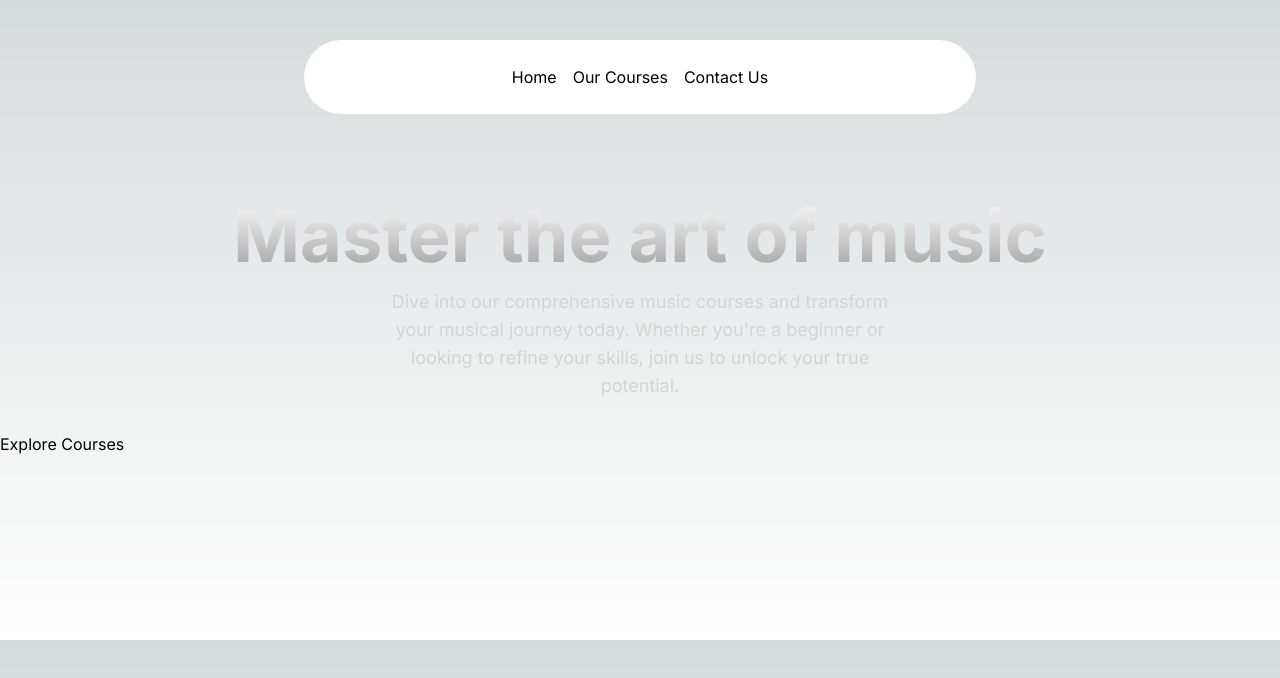
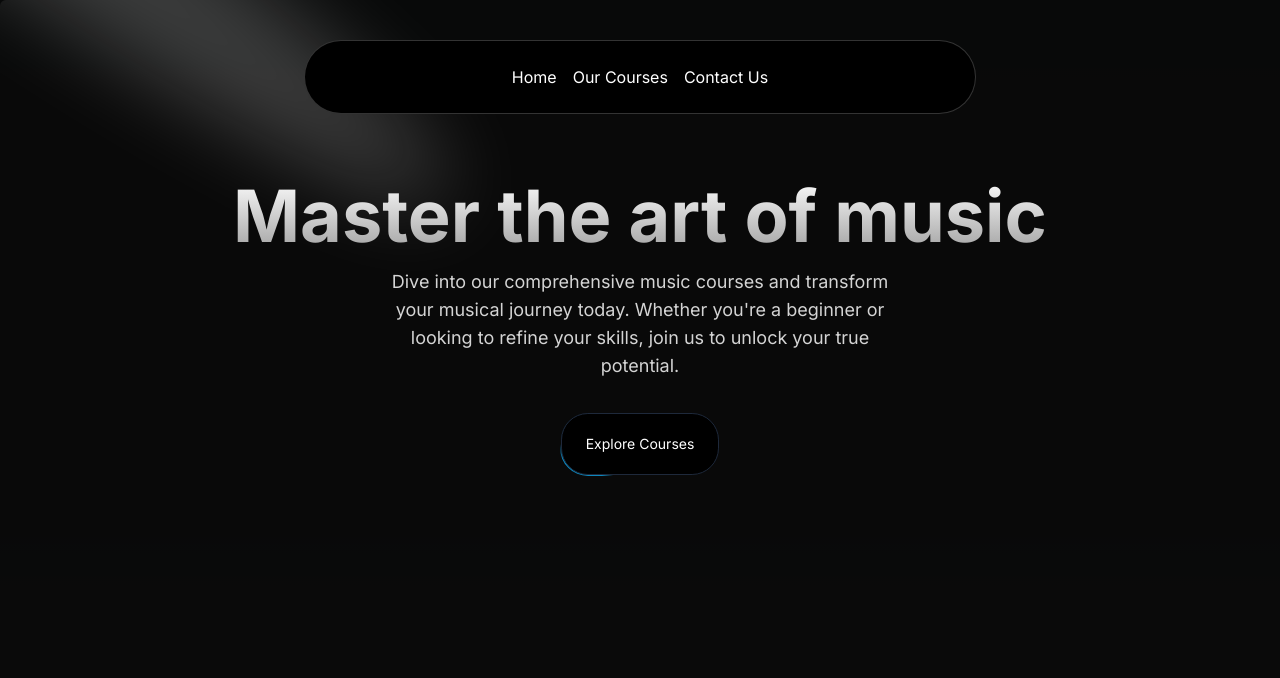
Before and after one commit to aamna-ansari/DevXcel, a Next.js app: page / in a window 1280 px wide. Shown: the top 678 px of the page. Built offline with nearby package versions, Linux system fonts and the light colour scheme.

Commit message:
Completed HeroSection

```diff
--- a/src/app/layout.tsx
+++ b/src/app/layout.tsx
@@ -6,7 +6,7 @@
 const inter = Inter({ subsets: ["latin"] });
 
 export const metadata: Metadata = {
-  title: "Create Next App",
+  title: "VibeWaves",
   description: "Generated by create next app",
 };
 
@@ -16,7 +16,7 @@
   children: React.ReactNode;
 }>) {
   return (
-    <html lang="en">
+    <html lang="en" className="dark">
       <body className={inter.className}>
         <div className="relative w-full flex items-center justify-center ">
           <Navbar />
--- a/src/app/page.tsx
+++ b/src/app/page.tsx
@@ -2,7 +2,9 @@
 export default function Home() {
   return (
       <>
+      <main className="min-h-screen bg-black/[0.96] antialiased bg-grid-white/[0.02]">
       <HeroSection/>
+      </main>
       </>
 
   );
--- a/src/compontents/HeroSection.tsx
+++ b/src/compontents/HeroSection.tsx
@@ -2,11 +2,12 @@
 import React from 'react'
 import Link from 'next/link'
 import { Spotlight } from './ui/Spotlight'
+import { Button } from "./ui/moving-border";
 
 const HeroSection = () => {
   return (
     <div className='h-auto md:h-[40rem] w-full rounded-md flex flex-col justify-center relative overflow-hidden mx-auto py-10 md:py-0'>
-        {/* <Spotlight/>  */} {/* Uncomment this line to see the spotlight animation */}
+      <Spotlight/>
         <div className=' p-4 relative z-10 w-full text-center'>
         <h1 className="mt-20 md:mt-0 text-4xl md:text-7xl font-bold bg-clip-text text-transparent bg-gradient-to-b from-neutral-50 to-neutral-400"
             >Master the art of music</h1>
@@ -14,9 +15,10 @@
             className="mt-4 font-normal text-base md:text-lg text-neutral-300 max-w-lg mx-auto"
             >Dive into our comprehensive music courses and transform your musical journey today. Whether you're a beginner or looking to refine your skills, join us to unlock your true potential.</p>
         </div>
-        <div className="mt-4">
+        <div className="mt-4 text-center">
             <Link href={'/courses'}>
-            Explore Courses
+            <Button borderRadius="1.75rem"
+                    className="bg-white dark:bg-black text-black dark:text-white border-neutral-200 dark:border-slate-800">Explore Courses</Button>
             </Link>
         </div>
     </div>
--- /dev/null
+++ b/src/compontents/ui/moving-border.tsx
@@ -0,0 +1,139 @@
+"use client";
+import React from "react";
+import {
+  motion,
+  useAnimationFrame,
+  useMotionTemplate,
+  useMotionValue,
+  useTransform,
+} from "framer-motion";
+import { useRef } from "react";
+import { cn } from "@/lib/utils";
+
+export function Button({
+  borderRadius = "1.75rem",
+  children,
+  as: Component = "button",
+  containerClassName,
+  borderClassName,
+  duration,
+  className,
+  ...otherProps
+}: {
+  borderRadius?: string;
+  children: React.ReactNode;
+  as?: any;
+  containerClassName?: string;
+  borderClassName?: string;
+  duration?: number;
+  className?: string;
+  [key: string]: any;
+}) {
+  return (
+    <Component
+      className={cn(
+        "bg-transparent relative text-xl  h-16 w-40 p-[1px] overflow-hidden ",
+        containerClassName
+      )}
+      style={{
+        borderRadius: borderRadius,
+      }}
+      {...otherProps}
+    >
+      <div
+        className="absolute inset-0"
+        style={{ borderRadius: `calc(${borderRadius} * 0.96)` }}
+      >
+        <MovingBorder duration={duration} rx="30%" ry="30%">
+          <div
+            className={cn(
+              "h-20 w-20 opacity-[0.8] bg-[radial-gradient(var(--sky-500)_40%,transparent_60%)]",
+              borderClassName
+            )}
+          />
+        </MovingBorder>
+      </div>
+
+      <div
+        className={cn(
+          "relative bg-slate-900/[0.8] border border-slate-800 backdrop-blur-xl text-white flex items-center justify-center w-full h-full text-sm antialiased",
+          className
+        )}
+        style={{
+          borderRadius: `calc(${borderRadius} * 0.96)`,
+        }}
+      >
+        {children}
+      </div>
+    </Component>
+  );
+}
+
+export const MovingBorder = ({
+  children,
+  duration = 2000,
+  rx,
+  ry,
+  ...otherProps
+}: {
+  children: React.ReactNode;
+  duration?: number;
+  rx?: string;
+  ry?: string;
+  [key: string]: any;
+}) => {
+  const pathRef = useRef<any>();
+  const progress = useMotionValue<number>(0);
+
+  useAnimationFrame((time) => {
+    const length = pathRef.current?.getTotalLength();
+    if (length) {
+      const pxPerMillisecond = length / duration;
+      progress.set((time * pxPerMillisecond) % length);
+    }
+  });
+
+  const x = useTransform(
+    progress,
+    (val) => pathRef.current?.getPointAtLength(val).x
+  );
+  const y = useTransform(
+    progress,
+    (val) => pathRef.current?.getPointAtLength(val).y
+  );
+
+  const transform = useMotionTemplate`translateX(${x}px) translateY(${y}px) translateX(-50%) translateY(-50%)`;
+
+  return (
+    <>
+      <svg
+        xmlns="http://www.w3.org/2000/svg"
+        preserveAspectRatio="none"
+        className="absolute h-full w-full"
+        width="100%"
+        height="100%"
+        {...otherProps}
+      >
+        <rect
+          fill="none"
+          width="100%"
+          height="100%"
+          rx={rx}
+          ry={ry}
+          ref={pathRef}
+        />
+      </svg>
+      <motion.div
+        style={{
+          position: "absolute",
+          top: 0,
+          left: 0,
+          display: "inline-block",
+          transform,
+        }}
+      >
+        {children}
+      </motion.div>
+    </>
+  );
+};
--- a/tailwind.config.ts
+++ b/tailwind.config.ts
@@ -1,4 +1,19 @@
 import type { Config } from "tailwindcss";
+
+const {
+  default: flattenColorPalette,
+} = require("tailwindcss/lib/util/flattenColorPalette");
+// Plugin to add each Tailwind color as a global CSS variable
+function addVariablesForColors({ addBase, theme }: any) {
+  const allColors = flattenColorPalette(theme('colors'));
+  const newVars = Object.fromEntries(
+    Object.entries(allColors).map(([key, value]) => [`--${key}`, value])
+  );
+
+  addBase({
+    ':root': newVars,
+  });
+}
 
 export default {
   content: [
@@ -30,5 +45,5 @@
       },
     },
   },
-  plugins: [],
+  plugins: [addVariablesForColors],
 } satisfies Config;
```
